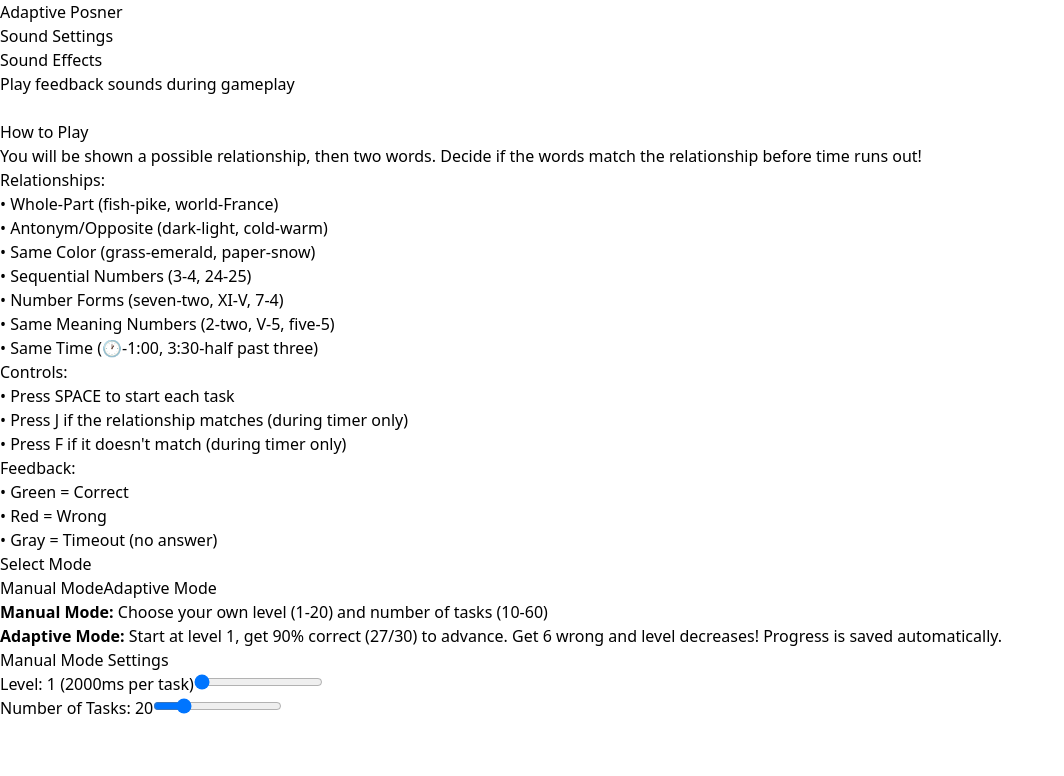
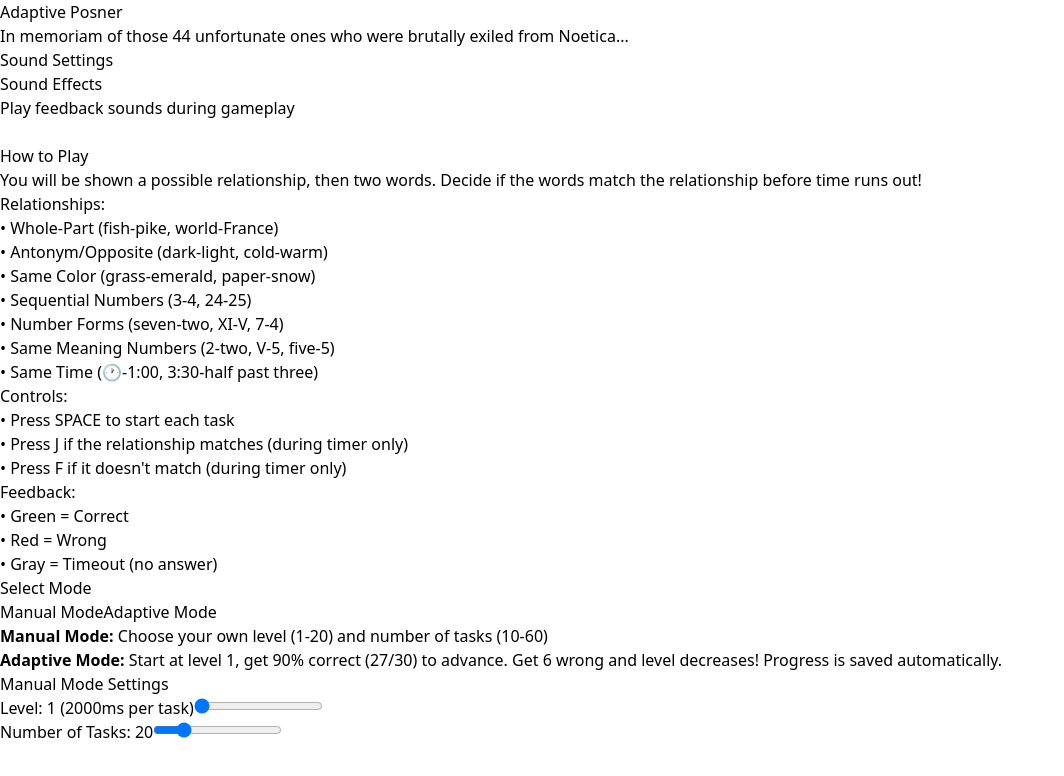
Before and after one commit to juissi444-hub/Aposner, a React (Vite) app: page / in a window 1280 px wide. Shown: the top 776 px of the page, without its empty margins (0-1064 px from the left). Built offline with nearby package versions, Linux system fonts and the light colour scheme.

Commit message:
Add memorial message to main screen for the 44 exiled from Noetica

```diff
--- a/src/CognitiveTaskGame.jsx
+++ b/src/CognitiveTaskGame.jsx
@@ -559,7 +559,10 @@ const CognitiveTaskGame = () => {
 
       {gameState === 'menu' && (
         <div className="max-w-2xl w-full space-y-6">
-          <h1 className="text-4xl font-bold text-center mb-8">Adaptive Posner</h1>
+          <h1 className="text-4xl font-bold text-center mb-4">Adaptive Posner</h1>
+          <p className="text-center text-gray-400 italic text-sm mb-8">
+            In memoriam of those 44 unfortunate ones who were brutally exiled from Noetica...
+          </p>
 
           {savedAdaptiveLevel > 1 && (
             <div className="bg-gradient-to-r from-blue-800 to-purple-800 p-6 rounded-lg space-y-3">
```
